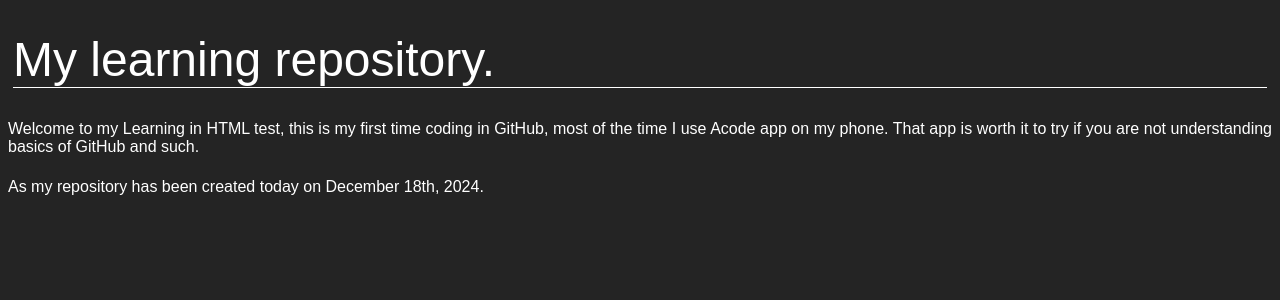
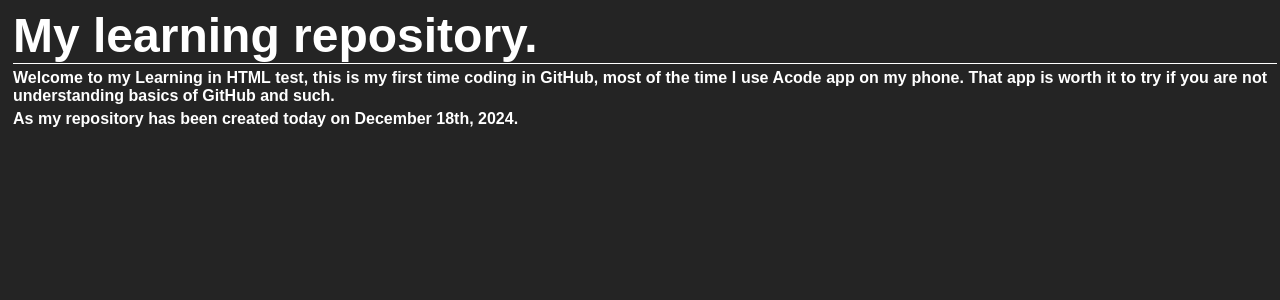
Before and after one commit to KeyzGames/KeyzGames.github.io, a PHP site: page / in a window 1280 px wide. Shown: the top 300 px of the page. Run offline with PHP 8.4, Linux system fonts and the light colour scheme.

Commit message:
Update styles.css

```diff
--- a/styles.css
+++ b/styles.css
@@ -11,7 +11,11 @@ body {
 }
 
 header {
-  margin: 5px;
+  margin-bottom: 5px;
+}
+
+h1, h2, h4 {
+    margin: 5px;
 }
 
 h1 {
@@ -20,19 +24,16 @@ h1 {
   width: 100%;
   font-weight: bold;
   color: white;
-  font-weight: normal;
 }
 
 h2 {
   font-size: 16px;
   text-align: justify;
   color: white;
-  font-weight: normal;
 }
 
 h4 {
   font-sizs: 6px;
   text-align: justify;
   color: white;
-  font-weight: normal;
 }
```
